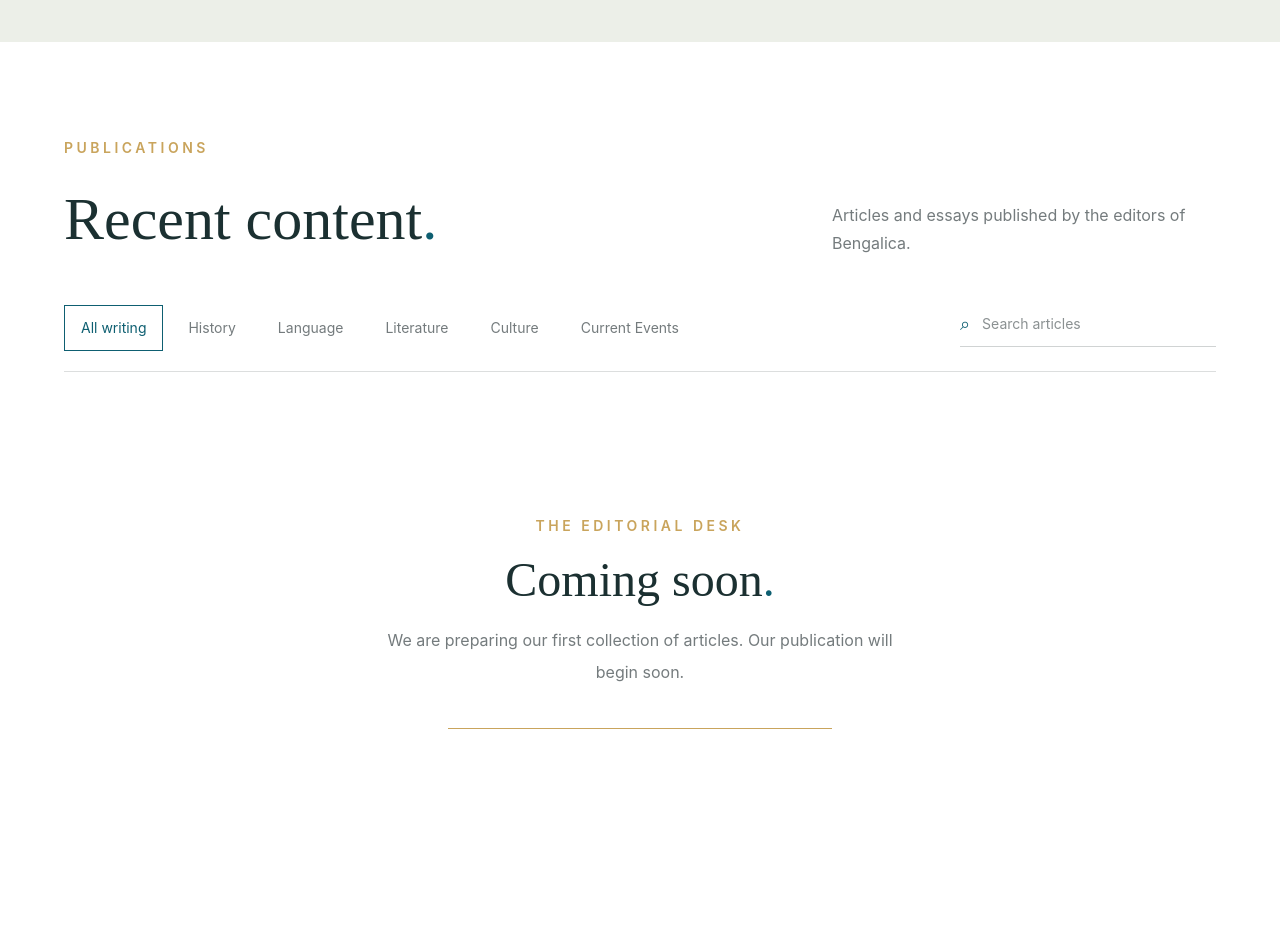
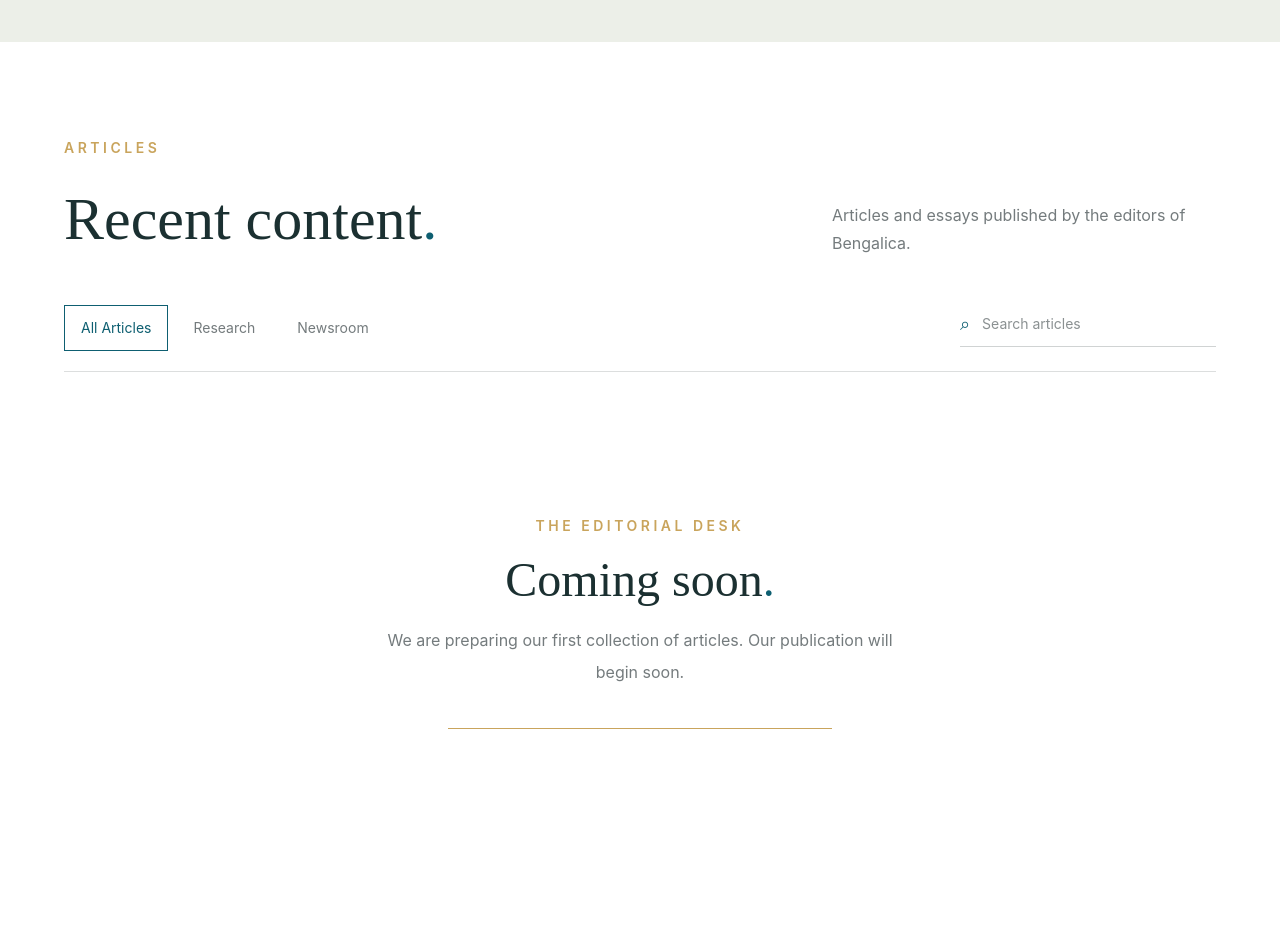
Before and after one commit to zaprithu/bengalica, an Astro site: page / in a window 1280 px wide. Shown: the part 1260-2195 px from the top of the page. Built offline with nearby package versions, Linux system fonts and the light colour scheme; Astro itself is replaced by a stand-in of ours.

Commit message:
recategorize RecentWriting.astro

```diff
--- a/src/components/RecentWriting.astro
+++ b/src/components/RecentWriting.astro
@@ -3,12 +3,9 @@
 const { articles = [] } = Astro.props;
 
 const categories = [
-  "All writing",
-  "History",
-  "Language",
-  "Literature",
-  "Culture",
-  "Current Events"
+  "All Articles",
+  "Research",
+  "Newsroom"
 ];
 ---
 
@@ -19,7 +16,7 @@ const categories = [
     <div class="flex flex-col md:flex-row md:items-end md:justify-between gap-6 mb-12">
       <div>
         <p class="text-bengalica-gold uppercase tracking-[0.25em] font-semibold text-sm mb-6">
-          Publications
+          Articles
         </p>
 
         <h2 class="font-brand text-bengalica-ink text-4xl sm:text-5xl md:text-6xl leading-tight">
```
